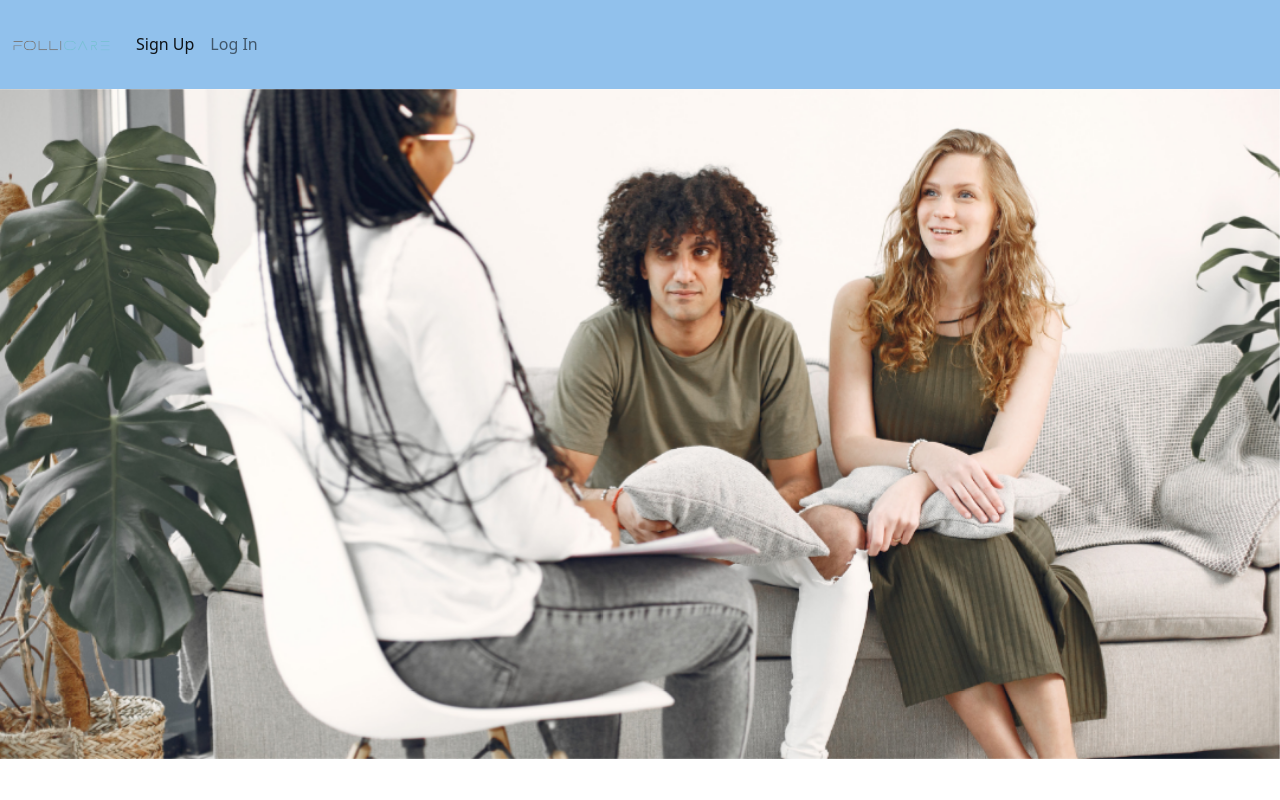
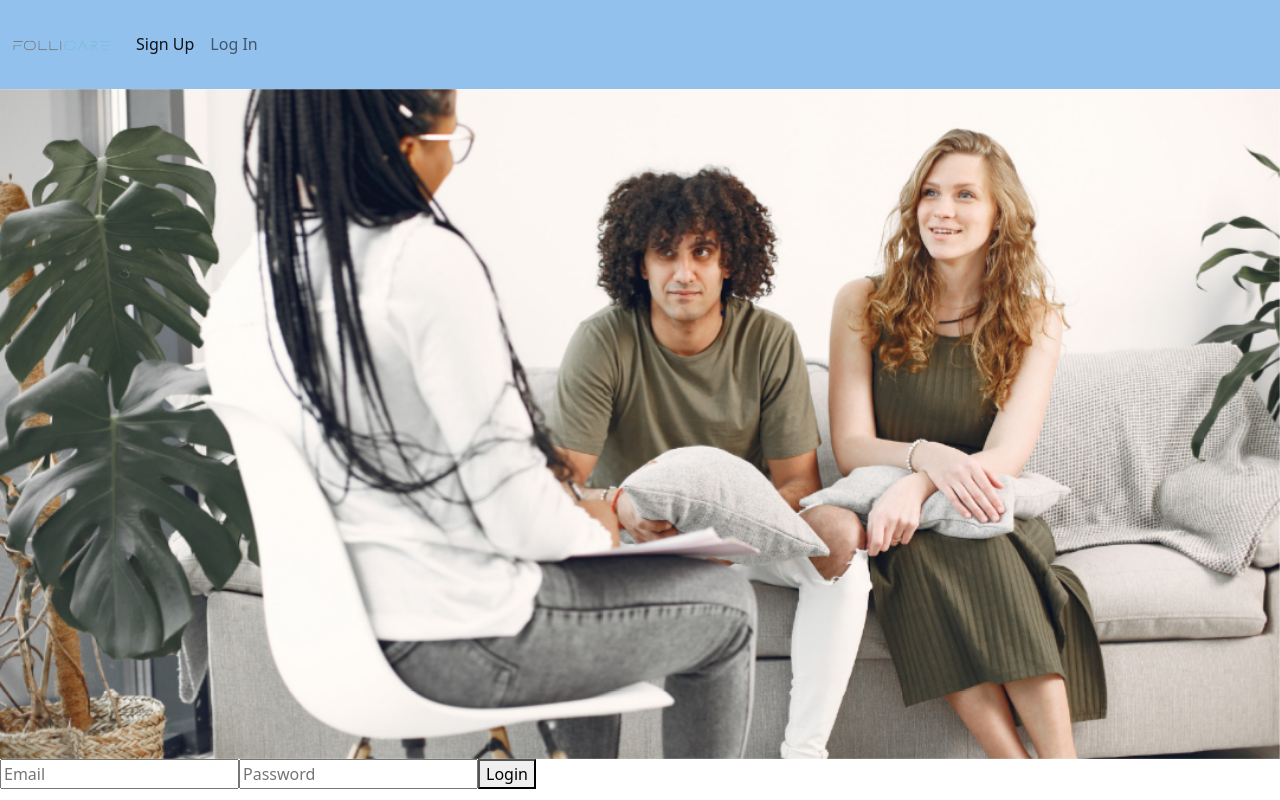
Before and after one commit to woodsdeshe/follicare, an Angular app: page / in a window 1280 px wide. Built offline with nearby package versions, Linux system fonts and the light colour scheme.

Commit message:
Login component functional

```diff
--- a/src/app/login/login.component.html
+++ b/src/app/login/login.component.html
@@ -1,26 +1,5 @@
-<!-- AppComponent -->
-<div class="container">
-    <div class="row">
-      <div class="col">
-      </div>
-      <div class="col-4" *ngIf="showLogin">
-        <!-- Sign-up form -->
-        <form (ngSubmit)="submitLoginForm()" class="card">
-          <div class="card-body">
-            <h5 class="card-title">Login</h5>
-            <!-- Form fields -->
-            <div class="mb-3">
-              <label for="email" class="form-label">Email</label>
-              <input type="text" class="form-control" id="email" [(ngModel)]="loginData.email" name="email" required>
-            </div>
-            <div class="mb-3">
-              <label for="password" class="form-label">Password</label>
-              <input type="password" class="form-control" id="password" [(ngModel)]="loginData.password" name="password" required>
-            </div>
-            <!-- Submit button -->
-            <button type="submit" class="btn btn-primary">Login</button>
-          </div>
-        </form>
-      </div>
-    </div>
-  </div>
+<form (ngSubmit)="onSubmit()">
+  <input type="text" [(ngModel)]="email" name="email" placeholder="Email">
+  <input type="password" [(ngModel)]="password" name="password" placeholder="Password">
+  <button type="submit">Login</button>
+</form>
--- a/src/app/login/login.component.ts
+++ b/src/app/login/login.component.ts
@@ -1,8 +1,6 @@
 import { Component, OnInit } from '@angular/core';
 import { AuthService } from '../register.service';
-import { SharedService } from '../shared.service';
-import { Observer } from 'rxjs';
-import { Router } from '@angular/router';
+import { HttpHeaders, HttpClient } from '@angular/common/http';
 
 
 @Component({
@@ -10,60 +8,35 @@ import { Router } from '@angular/router';
   templateUrl: './login.component.html',
   styleUrls: ['./login.component.css']
 })
-export class LoginComponent implements OnInit{
-  constructor(private authService: AuthService, private sharedService: SharedService, private router: Router) {
-    this.sharedService.showLogin$.subscribe((showLogin: boolean) => {
-      this.showLogin = showLogin;
-    })
-  }
+export class LoginComponent {
 
-  showLogin: boolean = false;
+  email: string = '';
+  password: string = '';
 
-  loginData = {
-    email: '',
-    password:''
-  };
+  constructor(private authService: AuthService, private http: HttpClient) {}
 
-  submitLoginForm() {
-    console.log('Login form submitted');
-    console.log(this.loginData);
+  onSubmit(): void {
+    this.authService.login(this.email, this.password)
+      .subscribe(token => {
+        localStorage.setItem('access_token', token);
 
-    this.loginData = {
-      email: '',
-      password: ''
-    };
-    this.showLogin = false;
-  }
-
-  login() {
-    const apiUrl = 'http://localhost:8080/auth/users/login';
-
-    const loginData = {
-      apiUrl: apiUrl,
-      userData: this.loginData
-    };
+        const headers = new HttpHeaders({
+          Authorization: 'Bearer ' + localStorage.getItem('access_token')
+        });
+        const options = { headers: headers };
 
 
+        this.http.get('http://localhost:8080/api/profile', options)
+          .subscribe(response => {
+            // Handle the API response
+            console.log('API response:', response);
+          },
+          error => {
+            console.error('API error:', error);
+          }
 
-    const observer: Observer<any> = {
-      next: (response) => {
-        console.log('Login complete');
-        this.router.navigate(['/profile']);
-      },
-      error: (err) => {
-        console.log('Login error');
-      },
-      complete: () => {
-      }
-    };
+          );
 
-    this.authService.login(loginData).subscribe(observer);
+      });
   }
-
-  ngOnInit(): void {
-      this.sharedService.showLogin$.subscribe((showLogin) => {
-        this.showLogin = showLogin;
-      })
-  }
-
 }
--- a/src/app/profile/profile.component.ts
+++ b/src/app/profile/profile.component.ts
@@ -1,4 +1,6 @@
 import { Component } from '@angular/core';
+import { HttpClient, HttpHeaders } from '@angular/common/http';
+
 
 @Component({
   selector: 'app-profile',
@@ -7,4 +9,5 @@ import { Component } from '@angular/core';
 })
 export class ProfileComponent {
 
+
 }
--- a/src/app/register/register.component.ts
+++ b/src/app/register/register.component.ts
@@ -53,7 +53,7 @@ register() {
     }
   };
 
-  this.authService.register(registrationData).subscribe(observer);
+  // this.authService.register(registrationData).subscribe(observer);
 }
 
   ngOnInit() {
```
Also changed, not shown: 1 other file (tests, documents, lock files or other folders).
